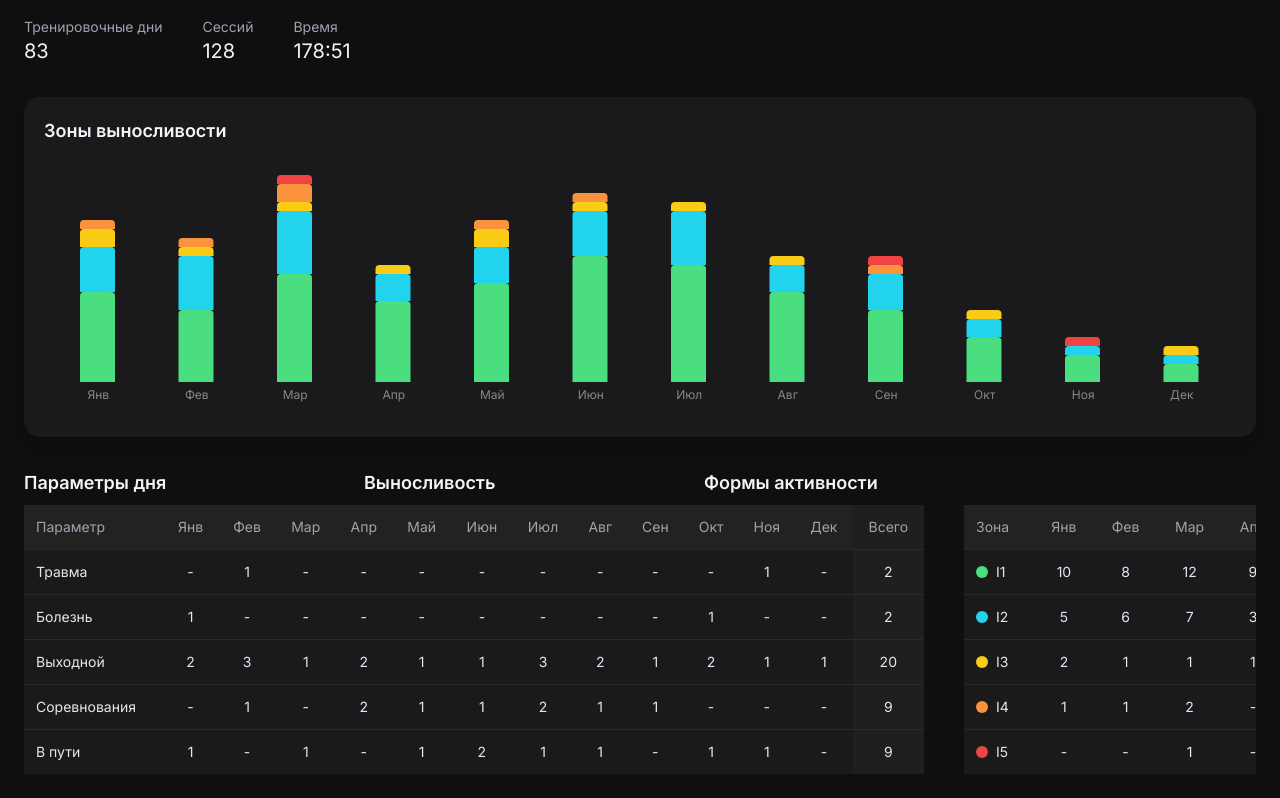
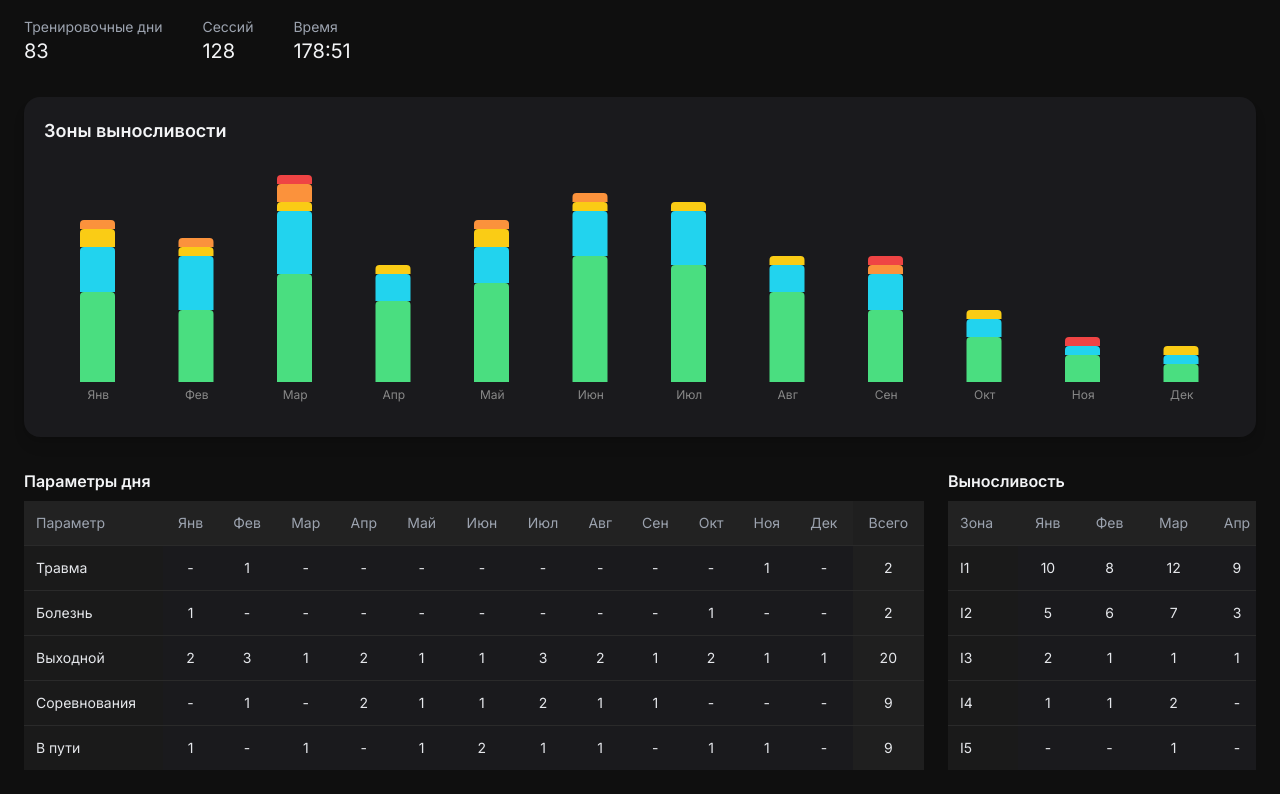
Before and after one commit to mbaliabin/dagbook-test, a React (Vite) app in the folder fasx-frontend/: page /statistics in a window 1280 px wide. Shown: the part 304-1102 px from the top of the page. Built offline with nearby package versions, Linux system fonts and the light colour scheme.

Commit message:
Доработка StatisticsPage.tsx 243

```diff
--- a/fasx-frontend/src/pages/StatisticsPage.tsx
+++ b/fasx-frontend/src/pages/StatisticsPage.tsx
@@ -12,7 +12,13 @@ import {
   Calendar,
   ChevronDown,
 } from "lucide-react";
-import { BarChart, Bar, XAxis, Tooltip, ResponsiveContainer } from "recharts";
+import {
+  BarChart,
+  Bar,
+  XAxis,
+  Tooltip,
+  ResponsiveContainer,
+} from "recharts";
 import { DateRange } from "react-date-range";
 import { ru } from "date-fns/locale";
 import "react-date-range/dist/styles.css";
@@ -28,15 +34,29 @@ export default function StatsPage() {
 
   const [name] = React.useState("Пользователь");
   const [reportType, setReportType] = React.useState("Общий отчет");
-  const [periodType, setPeriodType] = React.useState<"week" | "month" | "year" | "custom">("year");
-  const [dateRange, setDateRange] = React.useState<{ startDate: Date; endDate: Date }>({
+  const [periodType, setPeriodType] = React.useState<
+    "week" | "month" | "year" | "custom"
+  >("year");
+  const [dateRange, setDateRange] = React.useState<{
+    startDate: Date;
+    endDate: Date;
+  }>({
     startDate: dayjs("2025-01-01").toDate(),
     endDate: dayjs("2025-12-31").toDate(),
   });
-  const [showDateRangePicker, setShowDateRangePicker] = React.useState(false);
+  const [showDateRangePicker, setShowDateRangePicker] =
+    React.useState(false);
 
-  const totals = { trainingDays: 83, sessions: 128, time: "178:51" };
-  const months = ["Янв","Фев","Мар","Апр","Май","Июн","Июл","Авг","Сен","Окт","Ноя","Дек"];
+  const totals = {
+    trainingDays: 83,
+    sessions: 128,
+    time: "178:51",
+  };
+
+  const months = [
+    "Янв","Фев","Мар","Апр","Май","Июн",
+    "Июл","Авг","Сен","Окт","Ноя","Дек"
+  ];
 
   const enduranceZones = [
     { zone: "I1", color: "#4ade80", months: [10,8,12,9,11,14,13,10,8,5,3,2] },
@@ -60,11 +80,14 @@ export default function StatsPage() {
     return `${h}:${m.toString().padStart(2, "0")}`;
   };
 
+  // --- Колонки по периоду ---
   const computeWeekColumns = () => {
     const today = dayjs();
     const currentWeek = today.week();
     const weeks: string[] = [];
-    for (let i = 1; i <= currentWeek; i++) weeks.push(`Неделя ${i}`);
+    for (let i = 1; i <= currentWeek; i++) {
+      weeks.push(`Неделя ${i}`);
+    }
     return weeks;
   };
 
@@ -96,15 +119,27 @@ export default function StatsPage() {
 
   const filteredEnduranceZones = enduranceZones.map((zone) => {
     const sliceLength = Math.min(zone.months.length, filteredMonths.length);
-    return { ...zone, months: zone.months.slice(0, sliceLength), total: zone.months.slice(0, sliceLength).reduce((a,b)=>a+b,0) };
+    return {
+      ...zone,
+      months: zone.months.slice(0, sliceLength),
+      total: zone.months.slice(0, sliceLength).reduce((a,b) => a+b,0),
+    };
   });
 
   const filteredMovementTypes = movementTypes.map((m) => {
     const sliceLength = Math.min(m.months.length, filteredMonths.length);
-    return { ...m, months: m.months.slice(0, sliceLength), total: m.months.slice(0, sliceLength).reduce((a,b)=>a+b,0) };
+    return {
+      ...m,
+      months: m.months.slice(0, sliceLength),
+      total: m.months.slice(0, sliceLength).reduce((a,b) => a+b,0),
+    };
   });
 
-  const handleLogout = () => { localStorage.removeItem("token"); navigate("/login"); };
+  const handleLogout = () => {
+    localStorage.removeItem("token");
+    navigate("/login");
+  };
+
   const applyDateRange = () => setShowDateRangePicker(false);
 
   const menuItems = [
@@ -122,7 +157,9 @@ export default function StatsPage() {
         <div className="flex flex-col md:flex-row md:items-center md:justify-between gap-4 mb-4 w-full">
           <div className="flex items-center space-x-4">
             <img src="/profile.jpg" alt="Avatar" className="w-16 h-16 rounded-full object-cover" />
-            <div><h1 className="text-2xl font-bold text-white">{name}</h1></div>
+            <div>
+              <h1 className="text-2xl font-bold text-white">{name}</h1>
+            </div>
           </div>
           <div className="flex items-center space-x-2 flex-wrap">
             <button className="bg-blue-600 hover:bg-blue-700 text-white text-sm px-3 py-1 rounded flex items-center">
@@ -141,7 +178,8 @@ export default function StatsPage() {
             const isActive = location.pathname === item.path;
             return (
               <button key={item.path} onClick={() => navigate(item.path)}
-                className={`flex flex-col items-center text-sm transition-colors ${isActive ? "text-blue-500" : "text-gray-400 hover:text-white"}`}>
+                className={`flex flex-col items-center text-sm transition-colors ${isActive ? "text-blue-500" : "text-gray-400 hover:text-white"}`}
+              >
                 <Icon className="w-6 h-6" />
                 <span>{item.label}</span>
               </button>
@@ -165,9 +203,15 @@ export default function StatsPage() {
               <div className="absolute z-50 mt-2 bg-[#1a1a1d] rounded shadow-lg p-2">
                 <DateRange
                   onChange={item => setDateRange({ startDate: item.selection.startDate, endDate: item.selection.endDate })}
-                  showSelectionPreview moveRangeOnFirstSelection={false} months={1}
+                  showSelectionPreview
+                  moveRangeOnFirstSelection={false}
+                  months={1}
                   ranges={[{ startDate: dateRange.startDate, endDate: dateRange.endDate, key: 'selection' }]}
-                  direction="horizontal" rangeColors={['#3b82f6']} className="text-white" locale={ru} weekStartsOn={1}
+                  direction="horizontal"
+                  rangeColors={['#3b82f6']}
+                  className="text-white"
+                  locale={ru}
+                  weekStartsOn={1}
                 />
                 <div className="flex justify-end mt-2 space-x-2">
                   <button onClick={() => setShowDateRangePicker(false)} className="px-3 py-1 rounded border border-gray-600 hover:bg-gray-700 text-gray-300">Отмена</button>
@@ -193,9 +237,9 @@ export default function StatsPage() {
           <h2 className="text-lg font-semibold mb-4 text-gray-100">Зоны выносливости</h2>
           <div className="h-64">
             <ResponsiveContainer width="100%" height="100%">
-              <BarChart data={filteredMonths.map((month,i)=>{
+              <BarChart data={filteredMonths.map((month, i) => {
                 const data: any = { month };
-                filteredEnduranceZones.forEach(z=>data[z.zone]=z.months[i]??0);
+                filteredEnduranceZones.forEach((zone) => data[zone.zone] = zone.months[i] ?? 0);
                 return data;
               })} barSize={35}>
                 <XAxis dataKey="month" axisLine={false} tickLine={false} tick={{ fill: "#888", fontSize: 12 }} />
@@ -214,28 +258,27 @@ export default function StatsPage() {
                   }
                   return null;
                 }}/>
-                {filteredEnduranceZones.map(z=>(
-                  <Bar key={z.zone} dataKey={z.zone} stackId="a" fill={z.color} radius={[4,4,0,0]} />
+                {filteredEnduranceZones.map((zone) => (
+                  <Bar key={zone.zone} dataKey={zone.zone} stackId="a" fill={zone.color} radius={[4,4,0,0]} />
                 ))}
               </BarChart>
             </ResponsiveContainer>
           </div>
         </div>
 
-        {/* Таблицы с одним скроллом */}
-        <div className="overflow-x-auto mt-6">
-
+        {/* Общий scrollable блок для таблиц */}
+        <div className="overflow-x-auto relative">
           {/* Заголовки таблиц */}
-          <div className="flex gap-10 mb-2">
-            <h2 className="text-lg font-semibold text-gray-100 min-w-[300px]">Параметры дня</h2>
-            <h2 className="text-lg font-semibold text-gray-100 min-w-[300px]">Выносливость</h2>
-            <h2 className="text-lg font-semibold text-gray-100 min-w-[300px]">Формы активности</h2>
+          <div className="flex gap-6 mb-2">
+            <h3 className="text-gray-100 font-semibold min-w-[900px]">Параметры дня</h3>
+            <h3 className="text-gray-100 font-semibold min-w-[900px]">Выносливость</h3>
+            <h3 className="text-gray-100 font-semibold min-w-[900px]">Формы активности</h3>
           </div>
 
-          {/* Таблицы */}
-          <div className="flex gap-10 min-w-max">
+          <div className="flex gap-6 min-w-max">
+
             {/* Параметры дня */}
-            <table className="w-full min-w-[900px] text-sm border-collapse bg-[#1a1a1d]">
+            <table className="w-[900px] text-sm border-collapse bg-[#1a1a1d]">
               <thead>
                 <tr className="bg-[#222] text-gray-400 text-left">
                   <th className="p-3 font-medium sticky left-0 bg-[#222]">Параметр</th>
@@ -264,7 +307,7 @@ export default function StatsPage() {
             </table>
 
             {/* Выносливость */}
-            <table className="w-full min-w-[900px] text-sm border-collapse bg-[#1a1a1d]">
+            <table className="w-[900px] text-sm border-collapse bg-[#1a1a1d]">
               <thead>
                 <tr className="bg-[#222] text-gray-400 text-left">
                   <th className="p-3 font-medium sticky left-0 bg-[#222]">Зона</th>
@@ -273,21 +316,18 @@ export default function StatsPage() {
                 </tr>
               </thead>
               <tbody>
-                {filteredEnduranceZones.map((z)=>(
-                  <tr key={z.zone} className="border-t border-[#2a2a2a] hover:bg-[#252525]/60 transition">
-                    <td className="p-3 flex items-center gap-2 sticky left-0 bg-[#1a1a1a]">
-                      <span className="inline-block w-3 h-3 rounded-full" style={{ backgroundColor: z.color }}></span>
-                      {z.zone}
-                    </td>
-                    {z.months.map((val,i)=>(<td key={i} className="p-3 text-center">{val>0?val:"-"}</td>))}
-                    <td className="p-3 text-center font-medium bg-[#1f1f1f]">{z.total}</td>
+                {filteredEnduranceZones.map((row)=>(
+                  <tr key={row.zone} className="border-t border-[#2a2a2a] hover:bg-[#252525]/60 transition">
+                    <td className="p-3 sticky left-0 bg-[#1a1a1a]">{row.zone}</td>
+                    {row.months.map((val,i)=>(<td key={i} className="p-3 text-center">{val>0?val:"-"}</td>))}
+                    <td className="p-3 text-center font-medium bg-[#1f1f1f]">{row.total}</td>
                   </tr>
                 ))}
               </tbody>
             </table>
 
             {/* Формы активности */}
-            <table className="w-full min-w-[900px] text-sm border-collapse bg-[#1a1a1d]">
+            <table className="w-[900px] text-sm border-collapse bg-[#1a1a1d]">
               <thead>
                 <tr className="bg-[#222] text-gray-400 text-left">
                   <th className="p-3 font-medium sticky left-0 bg-[#222]">Тип</th>
@@ -296,11 +336,11 @@ export default function StatsPage() {
                 </tr>
               </thead>
               <tbody>
-                {filteredMovementTypes.map((m)=>(
-                  <tr key={m.type} className="border-t border-[#2a2a2a] hover:bg-[#252525]/60 transition">
-                    <td className="p-3 sticky left-0 bg-[#1a1a1a]">{m.type}</td>
-                    {m.months.map((val,i)=>(<td key={i} className="p-3 text-center">{val>0?val:"-"}</td>))}
-                    <td className="p-3 text-center font-medium bg-[#1f1f1f]">{m.total}</td>
+                {filteredMovementTypes.map((row)=>(
+                  <tr key={row.type} className="border-t border-[#2a2a2a] hover:bg-[#252525]/60 transition">
+                    <td className="p-3 sticky left-0 bg-[#1a1a1a]">{row.type}</td>
+                    {row.months.map((val,i)=>(<td key={i} className="p-3 text-center">{val>0?val:"-"}</td>))}
+                    <td className="p-3 text-center font-medium bg-[#1f1f1f]">{row.total}</td>
                   </tr>
                 ))}
               </tbody>
```
